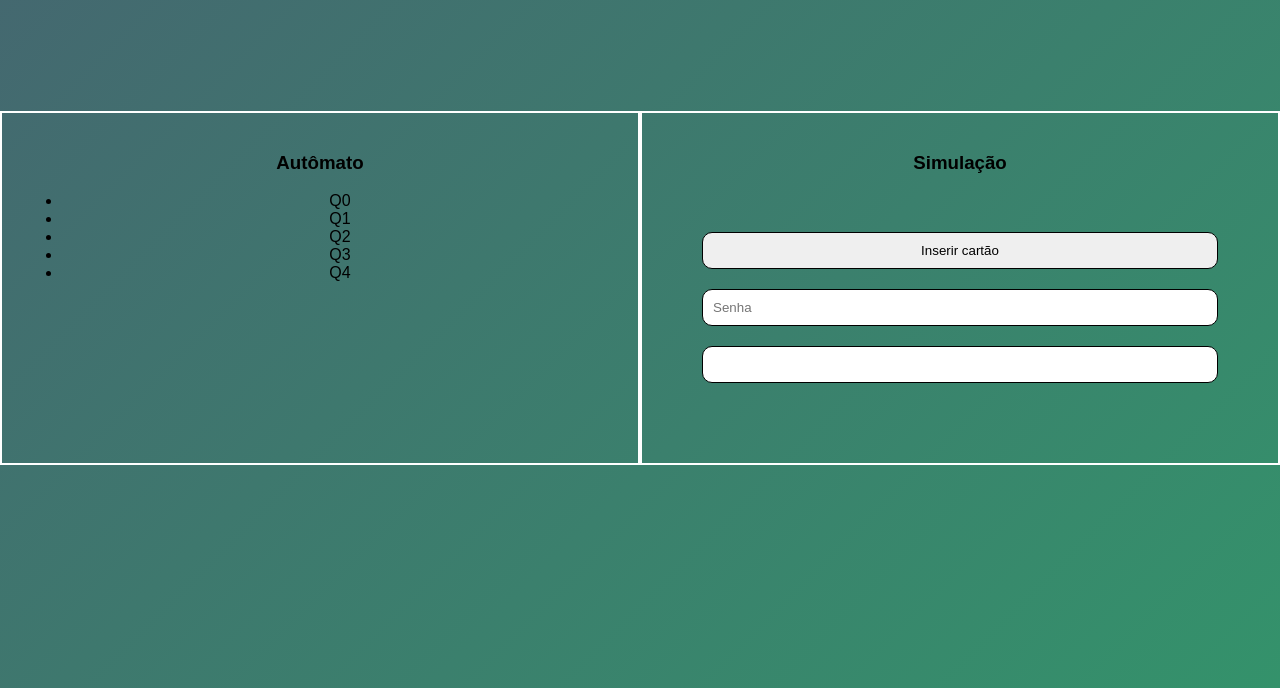
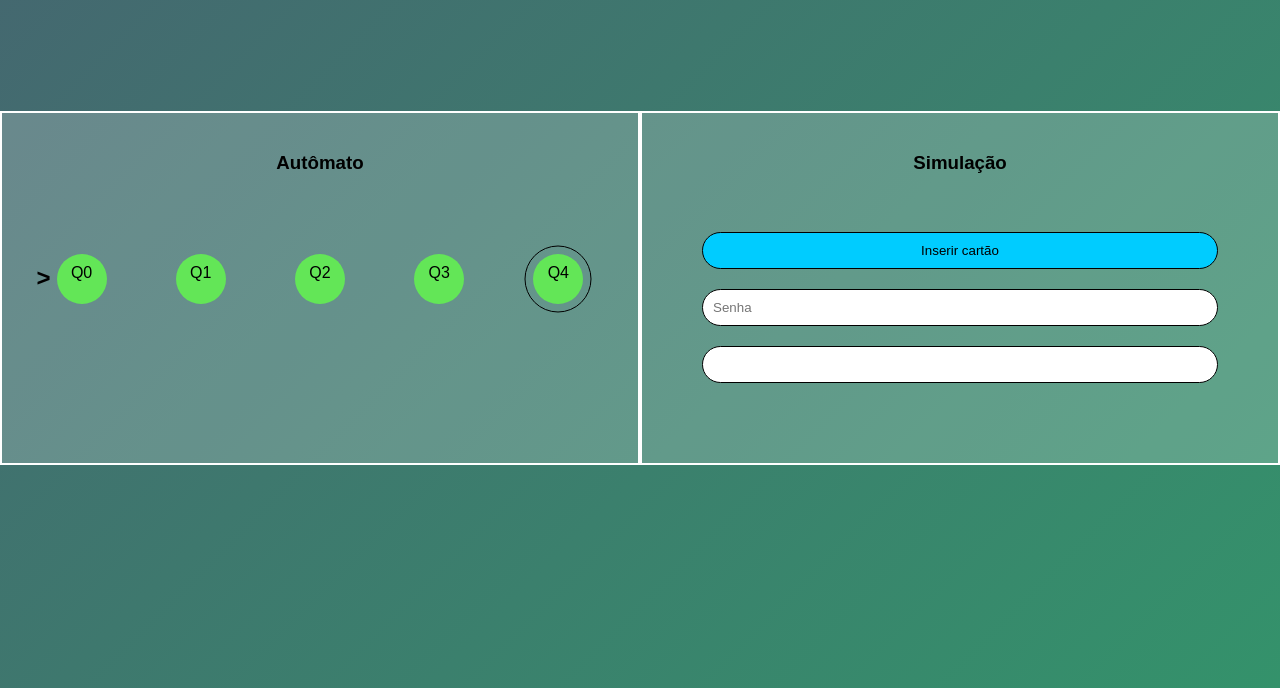
Before and after one commit to RaulCodando/Teoria-da-computa-o, a plain HTML site: page index.html in a window 1280 px wide. Shown: the part 112-800 px from the top of the page. Drawn offline with Linux system fonts and the light colour scheme.

Commit message:
Update style.css

```diff
--- a/style.css
+++ b/style.css
@@ -19,6 +19,7 @@ main{
     width: 100%;
 }
 main div{
+    background-color: rgba(255, 255, 255, 0.2);
     text-align: center;
     border: 2px solid white;
     padding: 20px;
@@ -28,20 +29,69 @@ main div h3{
     position: relative;
     top: 0;
 }
+.aut-container ul{
+    position: relative;
+    padding: 0%;
+    display: flex;
+    flex-wrap: wrap;
+    margin-top: 80px;
+    justify-content: space-around;
+}
+.aut-container li{
+    background-color: #63e657;
+    border-radius: 50%;
+    width: 30px;
+    height: 30px;
+    padding: 10px;
+    margin-bottom: 20px;
+    list-style-type: none;
+}
+.q0{
+    position: relative;
+}
+.q0::before{
+    position: absolute;
+    left: -20px;
+    content: ">";
+    font-weight: bold;
+    font-size: x-large;
+}
+.q4{
+    position: relative;
+}
+.q4::after{
+    position: absolute;
+    top: 50%;
+    left: 50%;
+    transform: translate(-50%, -50%);
+    content: "";
+    display: block;
+    width: 45px;
+    height: 45px;
+    padding: 10px;
+    border-radius: 50%;
+    border: 1px solid;
+}
 .sim-container form{
     display: flex;
     flex-direction: column;
     padding: 40px;
 }
 button{
-    border-radius: 10px;
+    background-color: #00ccff;
+    border-radius: 50px;
+    border: 1px solid;
+    padding: 10px;
+    margin-bottom: 20px;
+    cursor: pointer;
+    transition: background-color 0.2s ease-in-out;
+}
+button:hover{
+    background-color: #09a2c9;
+}
+input{
+    border-radius: 50px;
     border: 1px solid;
     padding: 10px;
     margin-bottom: 20px;
 }
-input{
-    border-radius: 10px;
-    border: 1px solid;
-    padding: 10px;
-    margin-bottom: 20px;
-}
```
